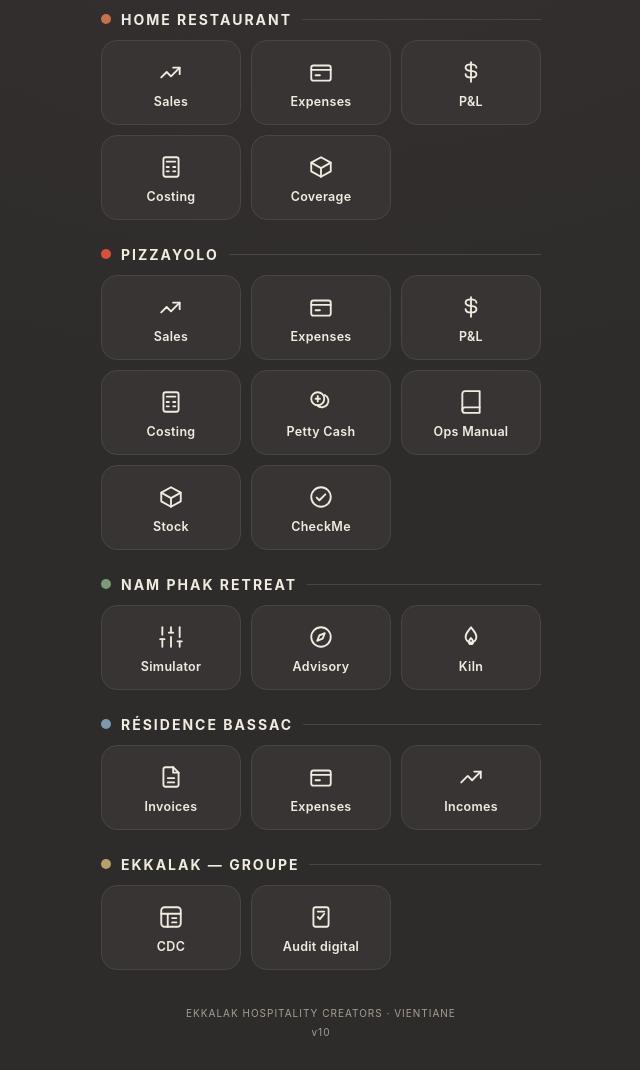
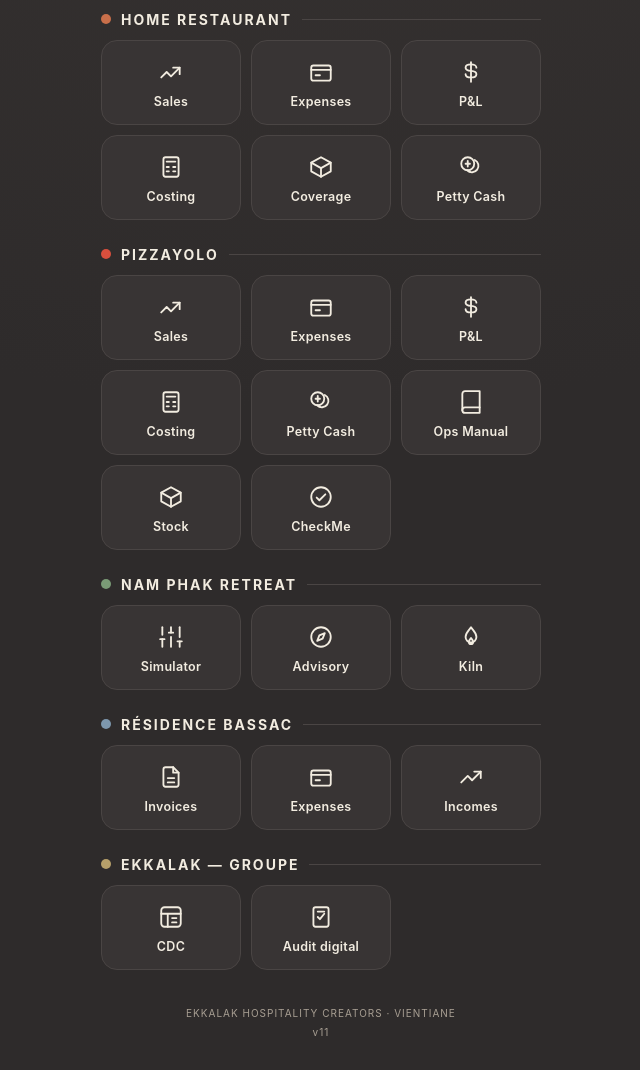
Before and after one commit to PizzaYoloLaos/ekkalak, a plain HTML site: page index.html in a window 1280 px wide. Shown: the part 200-1270 px from the top of the page, without its empty margins (319-959 px from the left). Drawn offline with Linux system fonts and the light colour scheme.

Commit message:
Add files via upload

```diff
--- a/index.html
+++ b/index.html
@@ -3,7 +3,7 @@
 <head>
 <meta charset="UTF-8">
 <meta name="viewport" content="width=device-width, initial-scale=1, viewport-fit=cover">
-<title>Ekkalak — Tools v10</title>
+<title>Ekkalak — Tools v11</title>
 <meta name="theme-color" content="#2e2b2b">
 <meta name="apple-mobile-web-app-capable" content="yes">
 <meta name="mobile-web-app-capable" content="yes">
@@ -71,6 +71,9 @@ footer{text-align:center;margin-top:34px;font-size:10px;color:var(--mut);letter-
       <a class="tool" href="https://coverage.home-vte.com">
         <svg viewBox="0 0 24 24"><path d="M21 8l-9-5-9 5v8l9 5 9-5z"/><path d="M3 8l9 5 9-5"/><path d="M12 13v8"/></svg>
         <span class="t">Coverage</span></a>
+      <a class="tool" href="https://petty.home-vte.com">
+        <svg viewBox="0 0 24 24"><circle cx="9" cy="9" r="6"/><path d="M15.5 5.5a6 6 0 1 1-7 9.5"/><path d="M9 6.5v5"/><path d="M7 9h4"/></svg>
+        <span class="t">Petty Cash</span></a>
     </div>
   </div>
 
@@ -164,7 +167,7 @@ footer{text-align:center;margin-top:34px;font-size:10px;color:var(--mut);letter-
 
   <footer>
     EKKALAK HOSPITALITY CREATORS · VIENTIANE<br>
-    v10
+    v11
   </footer>
 </div>
 
```
